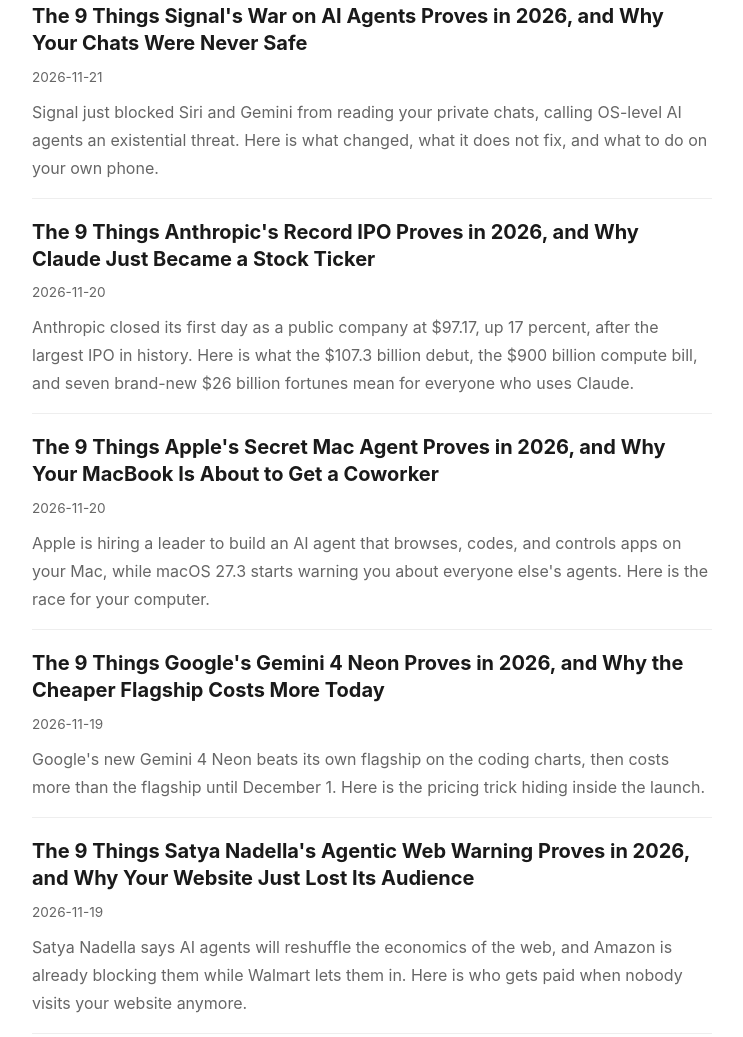
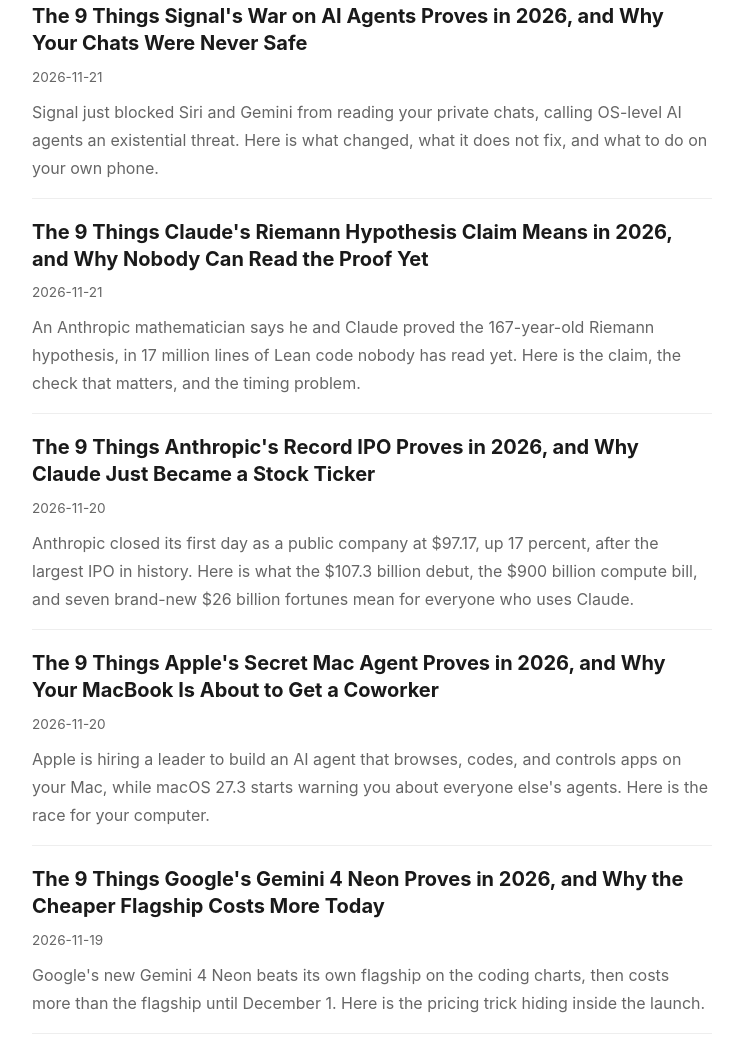
Before and after one commit to beechrasta/beechrasta.github.io, a plain HTML site: page index.html in a window 1280 px wide. Shown: the part 169-1206 px from the top of the page, without its empty margins (268-1011 px from the left). Drawn offline with Linux system fonts and the light colour scheme.

Commit message:
Update home

```diff
--- a/index.html
+++ b/index.html
@@ -13,10 +13,10 @@
 <h1>Rachit Asthana's Articles</h1>
 <div class="home-list">
 <article class="post"><h2><a href="/the-9-things-signal-s-war-on-ai-agents-proves-in-2026-and-why-your-chats-were-ne.html">The 9 Things Signal's War on AI Agents Proves in 2026, and Why Your Chats Were Never Safe</a></h2><time datetime="2026-11-21">2026-11-21</time><p>Signal just blocked Siri and Gemini from reading your private chats, calling OS-level AI agents an existential threat. Here is what changed, what it does not fix, and what to do on your own phone.</p></article>
+<article class="post"><h2><a href="/the-9-things-claude-s-riemann-hypothesis-claim-means-in-2026-and-why-nobody-can.html">The 9 Things Claude's Riemann Hypothesis Claim Means in 2026, and Why Nobody Can Read the Proof Yet</a></h2><time datetime="2026-11-21">2026-11-21</time><p>An Anthropic mathematician says he and Claude proved the 167-year-old Riemann hypothesis, in 17 million lines of Lean code nobody has read yet. Here is the claim, the check that matters, and the timing problem.</p></article>
 <article class="post"><h2><a href="/the-9-things-anthropic-s-record-ipo-proves-in-2026-and-why-claude-just-became-a.html">The 9 Things Anthropic's Record IPO Proves in 2026, and Why Claude Just Became a Stock Ticker</a></h2><time datetime="2026-11-20">2026-11-20</time><p>Anthropic closed its first day as a public company at $97.17, up 17 percent, after the largest IPO in history. Here is what the $107.3 billion debut, the $900 billion compute bill, and seven brand-new $26 billion fortunes mean for everyone who uses Claude.</p></article>
 <article class="post"><h2><a href="/the-9-things-apple-s-secret-mac-agent-proves-in-2026-and-why-your-macbook-is-abo.html">The 9 Things Apple's Secret Mac Agent Proves in 2026, and Why Your MacBook Is About to Get a Coworker</a></h2><time datetime="2026-11-20">2026-11-20</time><p>Apple is hiring a leader to build an AI agent that browses, codes, and controls apps on your Mac, while macOS 27.3 starts warning you about everyone else's agents. Here is the race for your computer.</p></article>
 <article class="post"><h2><a href="/the-9-things-google-s-gemini-4-neon-proves-in-2026-and-why-the-cheaper-flagship.html">The 9 Things Google's Gemini 4 Neon Proves in 2026, and Why the Cheaper Flagship Costs More Today</a></h2><time datetime="2026-11-19">2026-11-19</time><p>Google's new Gemini 4 Neon beats its own flagship on the coding charts, then costs more than the flagship until December 1. Here is the pricing trick hiding inside the launch.</p></article>
-<article class="post"><h2><a href="/the-9-things-satya-nadella-s-agentic-web-warning-proves-in-2026-and-why-your-web.html">The 9 Things Satya Nadella's Agentic Web Warning Proves in 2026, and Why Your Website Just Lost Its Audience</a></h2><time datetime="2026-11-19">2026-11-19</time><p>Satya Nadella says AI agents will reshuffle the economics of the web, and Amazon is already blocking them while Walmart lets them in. Here is who gets paid when nobody visits your website anymore.</p></article>
 </div>
 <p><a href="/index/">Full index &rarr;</a></p>
 </main>
```
